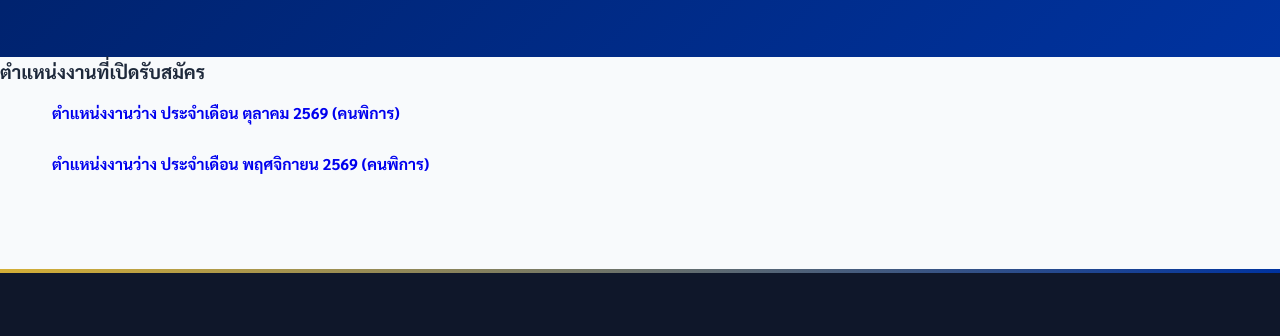
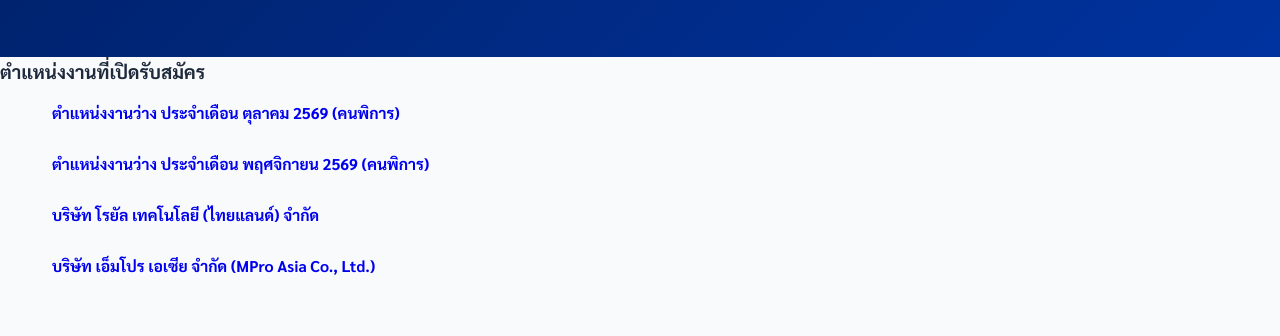
Before and after one commit to cdccodeaf-cyber/cdcco, a plain HTML site: page work.html in a window 1280 px wide. Shown: the part 308-644 px from the top of the page. Drawn offline with Linux system fonts and the light colour scheme.

Commit message:
Update work.html

```diff
--- a/work.html
+++ b/work.html
@@ -1178,6 +1178,14 @@
         <a class="btn" href="https://www.doe.go.th/prd/assets/upload/files/chachoengsao_th/d3e9b111571c65d6a2f76d524072fe3b.pdf" title="">ตำแหน่งงานว่าง ประจำเดือน พฤศจิกายน 2569 (คนพิการ)</a><span class="color color--blue" data-value="1"></span><span class="color color--orange" data-value="1"></span><span class="color color--green" data-value="1"></span><span class="color color--white" data-value="1"></span>
         </div>
 
+        <div class="container">
+        <a class="btn" href="https://i.postimg.cc/qM9GHx6z/887033009-1065405936522518-6532141056370135166-n.jpg" title="">บริษัท โรยัล เทคโนโลยี (ไทยแลนด์) จำกัด</a><span class="color color--blue" data-value="1"></span><span class="color color--orange" data-value="1"></span><span class="color color--green" data-value="1"></span><span class="color color--white" data-value="1"></span>
+        </div>
+
+        <div class="container">
+        <a class="btn" href="https://i.postimg.cc/4dm5TLPQ/863617055-29101686156129287-479912079169463978-n.jpg" title="">บริษัท เอ็มโปร เอเซีย จำกัด (MPro Asia Co., Ltd.)</a><span class="color color--blue" data-value="1"></span><span class="color color--orange" data-value="1"></span><span class="color color--green" data-value="1"></span><span class="color color--white" data-value="1"></span>
+        </div>
+
     <!-- Footer -->
     <footer>
         <div class="container">
```
